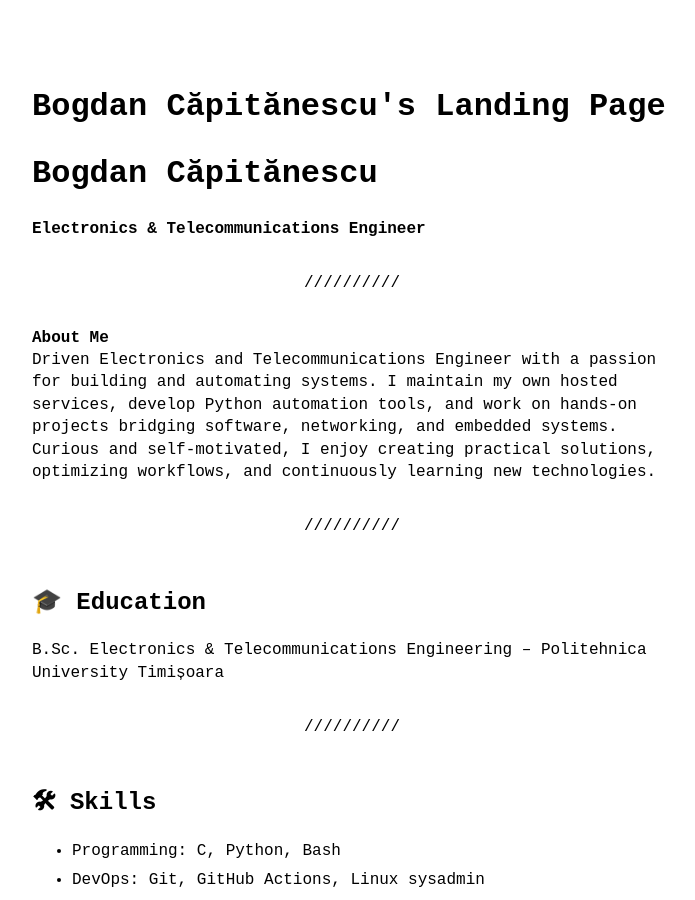
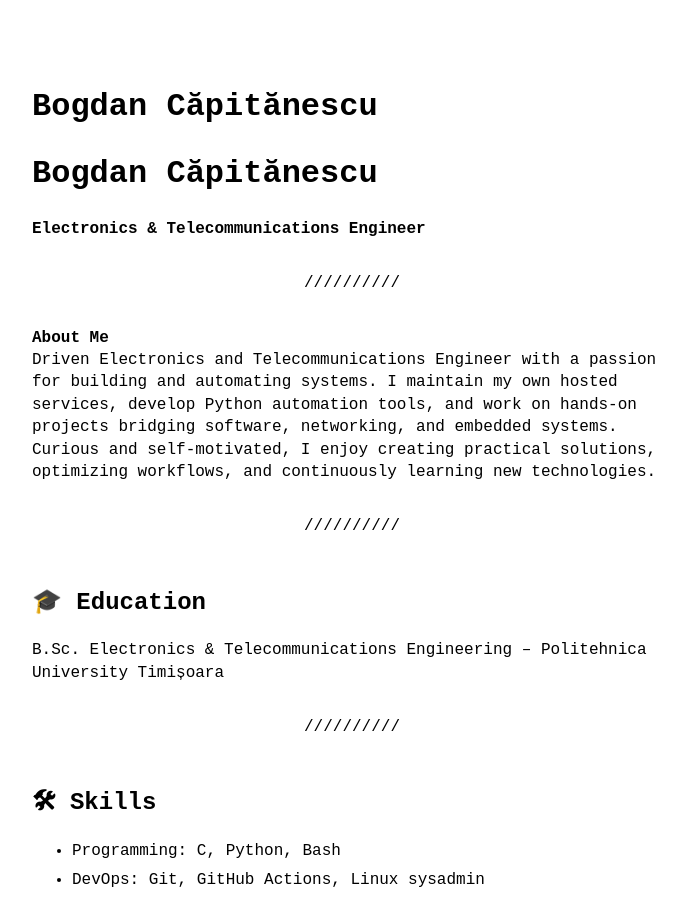
Before and after one commit to Bogdan54/bogdan54.github.io, a Jekyll site: the page built from index.md, in a window 1280 px wide and 900 px high. Shown: the whole window, without its empty margins (288-983 px from the left). Built offline with Jekyll 4.4.1, drawn with Linux system fonts in a browser that asks for light colours.

Commit message:
Update _config.yml

```diff
--- a/_config.yml
+++ b/_config.yml
@@ -1,10 +1,10 @@
-title: Bogdan Căpitănescu's Landing Page # name of the site
+title: Bogdan Căpitănescu # name of the site
 author: Bogdan Căpitănescu # name of site's author
 email: bogdan@capitanescu.xyz # email of site's author
 url: https://bogdancapitanescu.xyz # root address of the site
 baseurl: "/" # subpath of the site, e.g. "/blog" (leave it blank "" if you're site shouldn't use a subpath)
 description: > # description of the site (multiple lines allowed)
-  Bogdan Căpitănescu
+  Bogdan Căpitănescu's Landing Page
 
 permalink: /:slug.html
 
```
